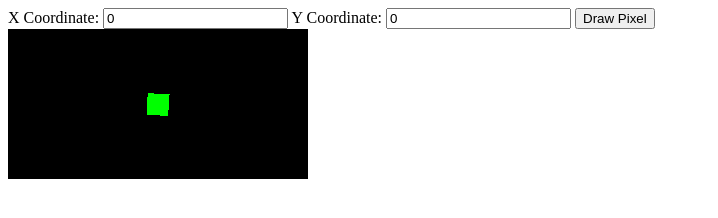
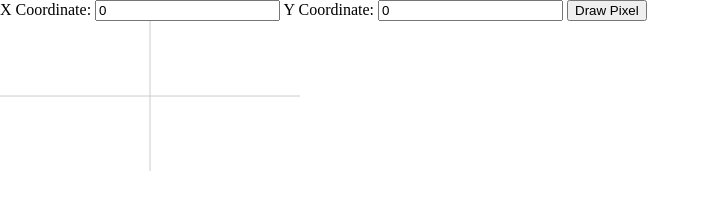
Before and after one commit to luanavidalnn/projeto-cg, a plain HTML site: page templates/index.html in a window 1280 px wide. Both pictures are taken after a click on the button "Draw Pixel". Shown: the whole page, without its empty margins (0-718 px from the left). Drawn offline with nearby package versions, Linux system fonts and the light colour scheme; no server answers.

Commit message:
apply cartesian plane and create the pixel

```diff
--- a/templates/index.html
+++ b/templates/index.html
@@ -3,8 +3,11 @@
 <head>
     <meta charset="UTF-8">
     <meta name="viewport" content="width=device-width, initial-scale=1.0">
-    <title>Projeto de Computação Gráfica</title>
-    <script src="https://cdnjs.cloudflare.com/ajax/libs/three.js/r128/three.min.js"></script>
+    <title>Pixel and Cartesian Plane</title>
+    <style>
+        body { margin: 0; overflow: hidden; }
+        canvas { display: block; }
+    </style>
 </head>
 <body>
     <div>
@@ -15,18 +18,48 @@
         <button id="drawButton">Draw Pixel</button>
     </div>
     <canvas id="glCanvas"></canvas>
+    <script src="https://cdnjs.cloudflare.com/ajax/libs/socket.io/4.0.1/socket.io.js"></script>
     <script>
         const canvas = document.getElementById("glCanvas");
-        const renderer = new THREE.WebGLRenderer({ canvas });
+        const ctx = canvas.getContext("2d");
+        const width = canvas.width;
+        const height = canvas.height;
 
-        const scene = new THREE.Scene();
-        const camera = new THREE.PerspectiveCamera(75, canvas.width / canvas.height, 0.1, 1000);
-        camera.position.z = 5;
+        // Function to draw the Cartesian plane
+        function drawCartesianPlane() {
+            ctx.clearRect(0, 0, width, height);
 
-        const geometry = new THREE.BoxGeometry();
-        const material = new THREE.MeshBasicMaterial({ color: 0x00ff00 });
-        const cube = new THREE.Mesh(geometry, material);
-        scene.add(cube);
+            // Draw X-axis
+            ctx.beginPath();
+            ctx.moveTo(0, height / 2);
+            ctx.lineTo(width, height / 2);
+            ctx.strokeStyle = "#ccc";
+            ctx.stroke();
+
+            // Draw Y-axis
+            ctx.beginPath();
+            ctx.moveTo(width / 2, 0);
+            ctx.lineTo(width / 2, height);
+            ctx.stroke();
+        }
+
+        // Initial drawing of the Cartesian plane
+        drawCartesianPlane();
+
+        const socket = io.connect('http://' + document.domain + ':' + location.port);
+
+        socket.on('update_coordinates', function(data) {
+            const x = data.x;
+            const y = data.y;
+
+            drawCartesianPlane();  // Redraw Cartesian plane
+
+            // Draw pixel
+            ctx.fillStyle = "red";
+            const pixelX = width / 2 + x;
+            const pixelY = height / 2 - y;
+            ctx.fillRect(pixelX, pixelY, 3, 3);
+        });
 
         const inputX = document.getElementById("inputX");
         const inputY = document.getElementById("inputY");
@@ -37,22 +70,9 @@
             const y = parseFloat(inputY.value);
 
             if (!isNaN(x) && !isNaN(y)) {
-                cube.position.x = x;
-                cube.position.y = y;
-                renderer.render(scene, camera);
+                socket.emit('change_coordinates', { x: x, y: y });
             }
         });
-
-        const animate = () => {
-            requestAnimationFrame(animate);
-
-            cube.rotation.x += 0.01;
-            cube.rotation.y += 0.01;
-
-            renderer.render(scene, camera);
-        };
-
-        animate();
     </script>
 </body>
 </html>
```
Also changed, not shown: 1 other file.
